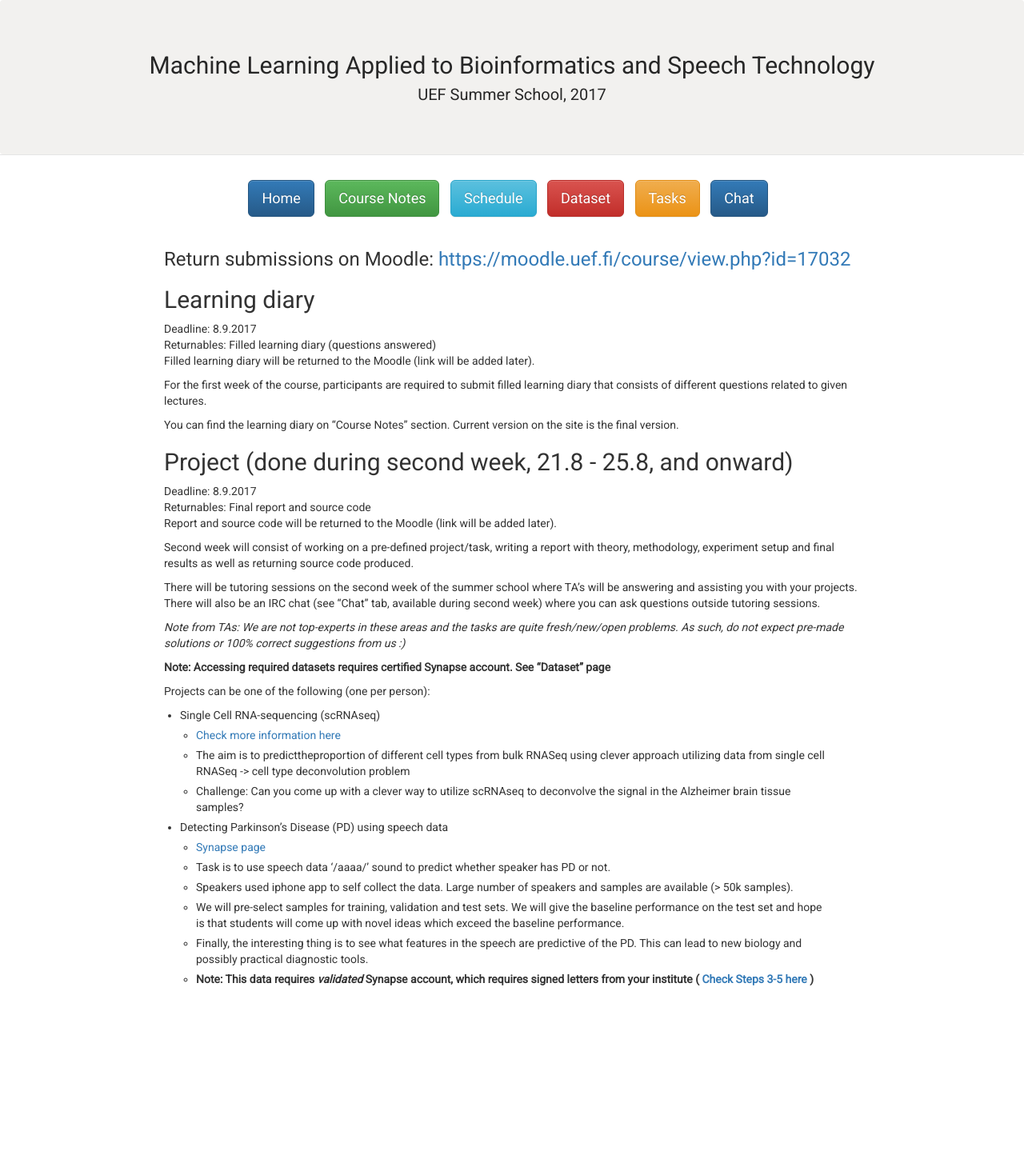
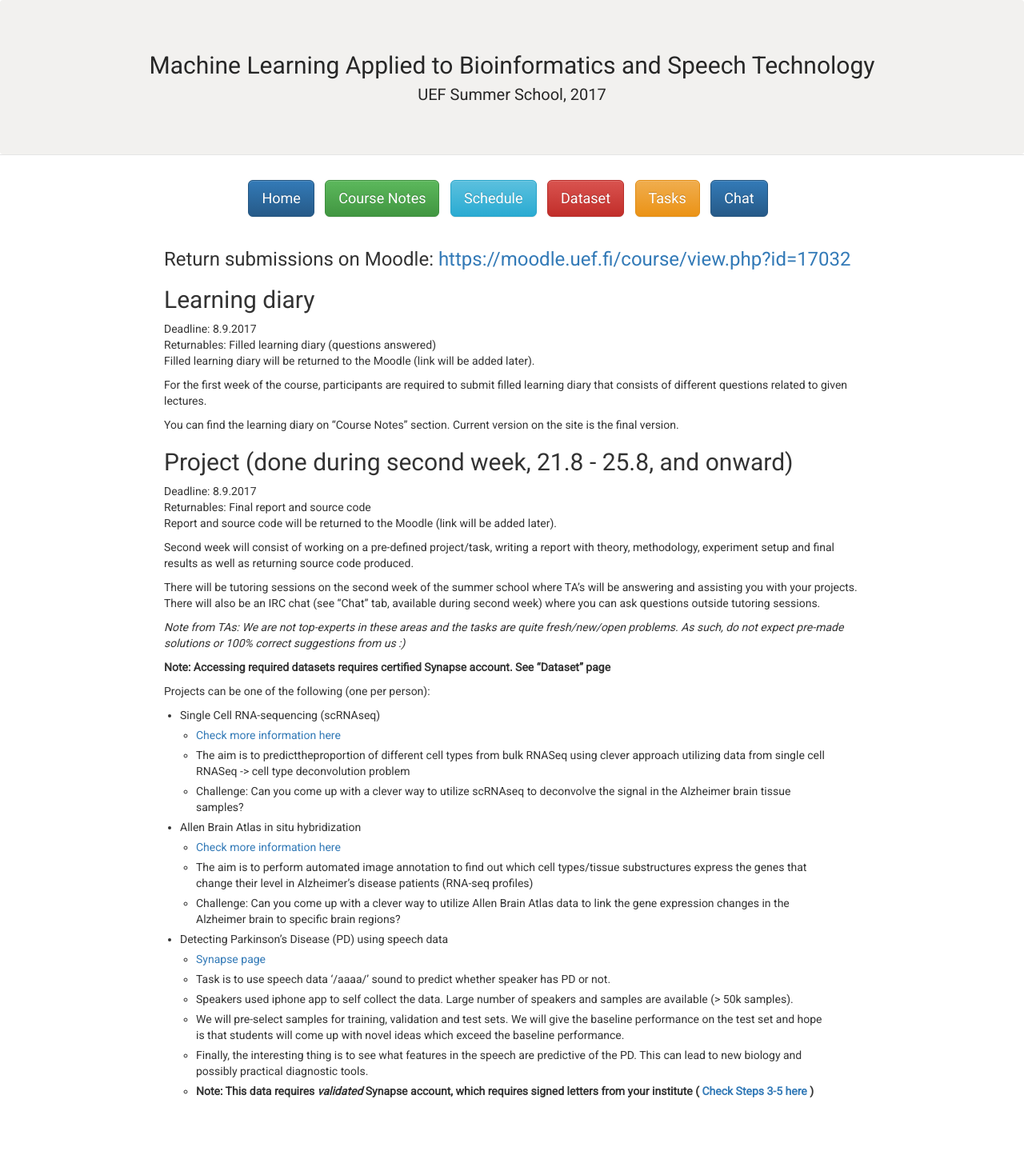
Before and after one commit to abrahamwoubie/Summer_School_RL, a Jekyll site: the page built from tasks.md, in a window 1280 px wide. Shown: the whole page at 80% size. Built offline with Jekyll 4.4.1, drawn with Linux system fonts in a browser that asks for light colours; nearby versions of some CDN libraries; before the commit the page ends 1324 px from its top, so only the background shows below that.

Commit message:
Added third task back

```diff
--- a/tasks.md
+++ b/tasks.md
@@ -37,9 +37,14 @@ an IRC chat (see "Chat" tab, available during second week) where you can ask que
 Projects can be one of the following (one per person):
 
 - Single Cell RNA-sequencing (scRNAseq)
-    - [Check more information here]({{ site.url }}/{{ site.baseurl }}/rnaseq)
+    - [Check more information here]({{ site.url }}/{{ site.baseurl }}/content/biotasks.pdf)
     - The aim is to predicttheproportion of different cell types from bulk RNASeq using clever approach utilizing data from single cell RNASeq -> cell type deconvolution problem
     - Challenge: Can you come up with a clever way to utilize scRNAseq to deconvolve the signal in the Alzheimer brain tissue samples?
+- Allen Brain Atlas in situ hybridization
+    - [Check more information here]({{ site.url }}/{{ site.baseurl }}/content/biotasks.pdf)
+    - The aim is to perform automated image annotation to find out which cell types/tissue substructures express the genes that change their level in Alzheimer’s disease patients (RNA-seq profiles)
+    - Challenge: Can you come up with a clever way to utilize Allen Brain Atlas data to link the gene expression changes in the Alzheimer brain to specific brain regions?
+
 - Detecting Parkinson's Disease (PD) using speech data
     - [Synapse page](https://www.synapse.org/#!Synapse:syn4993293/wiki/)
     - Task is to use speech data ‘/aaaa/’ sound to predict whether speaker has PD or not.
```
Also changed, not shown: 1 other file.
